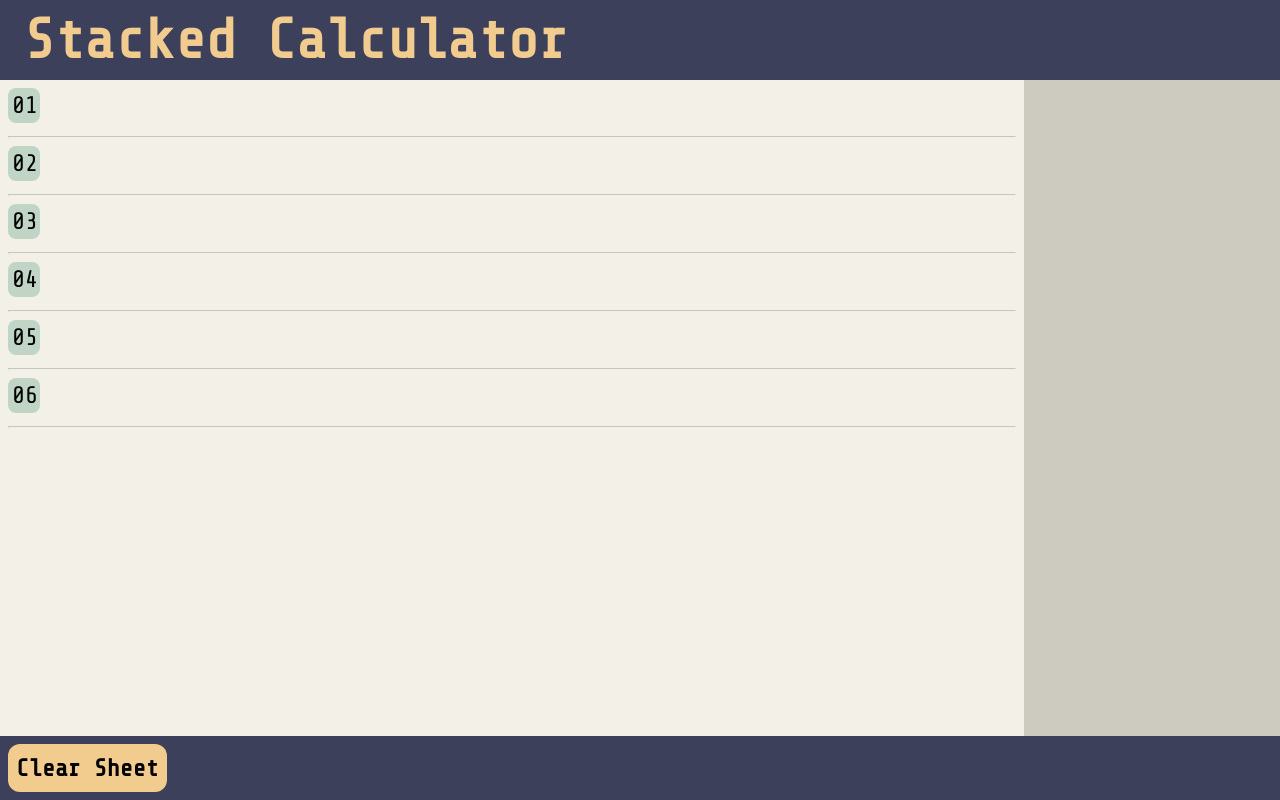
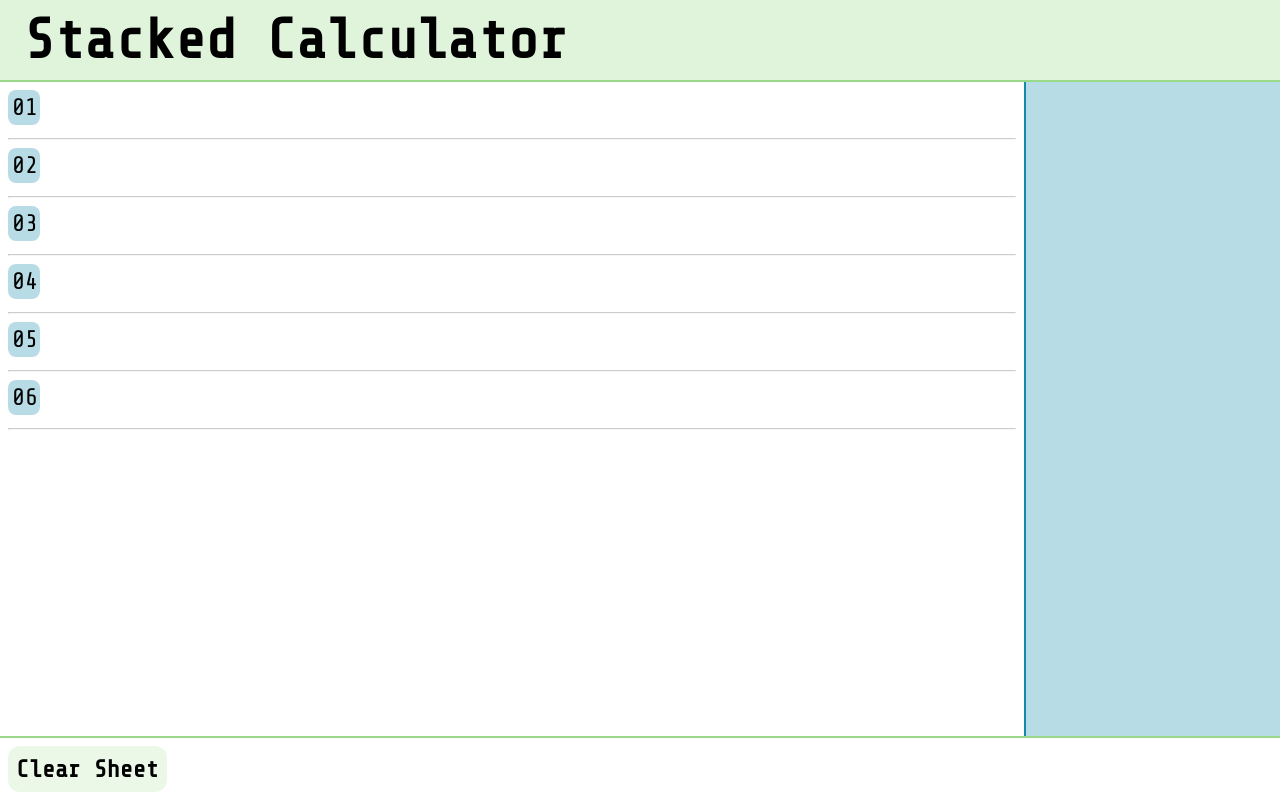
Before and after one commit to chartley1988/chartleys-calculator, a React (Vite) app: page / in a window 1280 px wide. Shown: the top 800 px of the page. Built offline with nearby package versions, Linux system fonts and the light colour scheme.

Commit message:
Update Color scheme

```diff
--- a/src/css/editor.css
+++ b/src/css/editor.css
@@ -17,7 +17,6 @@ hr {
 
     grid-column: 1/2;
     grid-row: 3/4;
-    height: 6000px;
     background-color: var(--light);
 
     display: flex;
@@ -41,6 +40,7 @@ hr {
     padding-bottom: 0.125rem;
     align-items: flex-start;
     gap: 0.5rem;
+    color: black;
 }
 
 .editor-line-number {
@@ -51,6 +51,16 @@ hr {
     width: 2rem;
     padding: 0.25rem;
     padding-right: 0.5;
-    background-color: var(--accent-2);
+    background-color: rgb(var(--accent-2),0.3);
     border-radius: 0.5rem;
 }
+
+@media (prefers-color-scheme: dark) {
+    .editor-line-flex {
+        color: white;
+    }
+
+    .editor-input-line {
+        color: white;
+    }
+}
--- a/src/css/main.css
+++ b/src/css/main.css
@@ -1,14 +1,11 @@
 :root {
-    --light: #f3f1e7;
-    --light-accent: #cdcbc0;
-    --dark: #3D405B;
-    --accent-1: #E07A5F;
-    --accent-2: #81b29a72;
-    --accent-3: #F2CC8F;
+    --accent: 153, 217, 140;
+    --accent-2: 22, 138, 173;
+    --font: black;
 }
 
 body {
-    background-color: var(--dark);
+    background-color: white;
 }
 
 * {
@@ -28,21 +25,25 @@ header {
 
     grid-column: 1/3;
     grid-row: 1/2;
-    background-color: var(--dark);
+    background-color: rgb(var(--accent),0.3);
+    border-bottom: 2px solid rgb(var(--accent));
 
-    color: var(--accent-3);
+    color: var(--font);
     font-family: 'Share Tech Mono', monospace;
     font-size: 3.5rem;
     font-weight: 900;
 }
 
 footer {
+    grid-column: 1/2;
+    width: 100%;
+
     --size: 4rem;
     position: fixed;
     bottom: 0px;
     height: var(--size);
-    width: 100%;
-    background-color: var(--dark);
+    background-color: white;
+    border-top: rgb(var(--accent)) solid 2px;
 
     display: flex;
     padding: 0.5rem;
@@ -52,15 +53,15 @@ footer > button {
     font-family: 'Share Tech Mono', monospace;
     font-weight: 900;
     font-size: 1.5rem;
-    color: black;
-    background-color: var(--accent-3);
+    color: var(--font);
+    background-color: rgb(var(--accent), 0.2);
     padding: 0.25rem 0.5rem 0.25rem 0.5rem;
     border: none;
     border-radius: 0.75rem;
 }
 
 footer > button:hover {
-    background-color: var(--accent-1);
+    background-color: rgb(var(--accent), 0.4);
 }
 
 
@@ -80,7 +81,8 @@ footer > button:hover {
     grid-column: 2/3;
     grid-row: 3/4;
     height: 100%;
-    background-color: var(--light-accent);
+    background-color: rgb(var(--accent-2),0.3);
+    border-left: solid rgb(var(--accent-2)) 2px;
 }
 
 
@@ -93,3 +95,17 @@ footer > button:hover {
         grid-template-columns: 2fr 1fr;
     }
 }
+
+@media (prefers-color-scheme: dark) {
+    :root {
+        --font: #F7FBE8;
+    }
+
+    body {
+        background-color: rgb(37, 37, 37);
+    }
+
+    footer {
+        background-color: rgb(22, 22, 22);
+    }
+}
```
Also changed, not shown: 1 other file (tests, documents, lock files or other folders).
